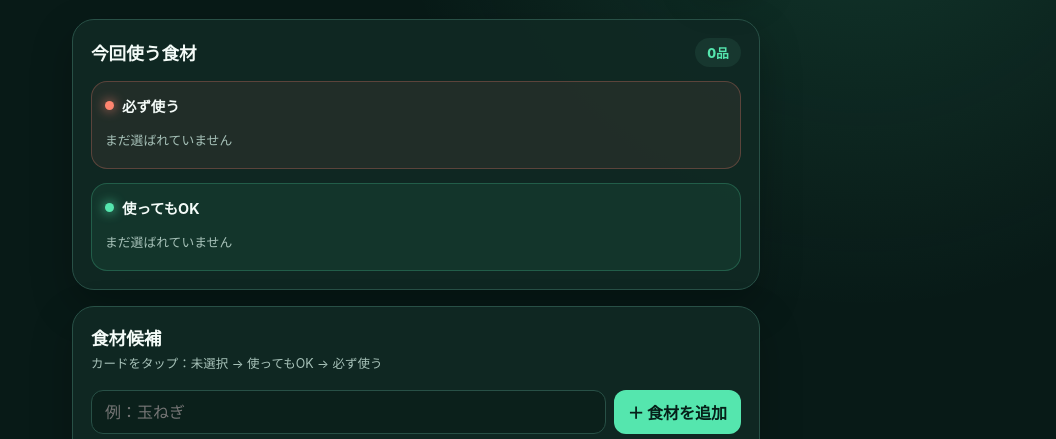
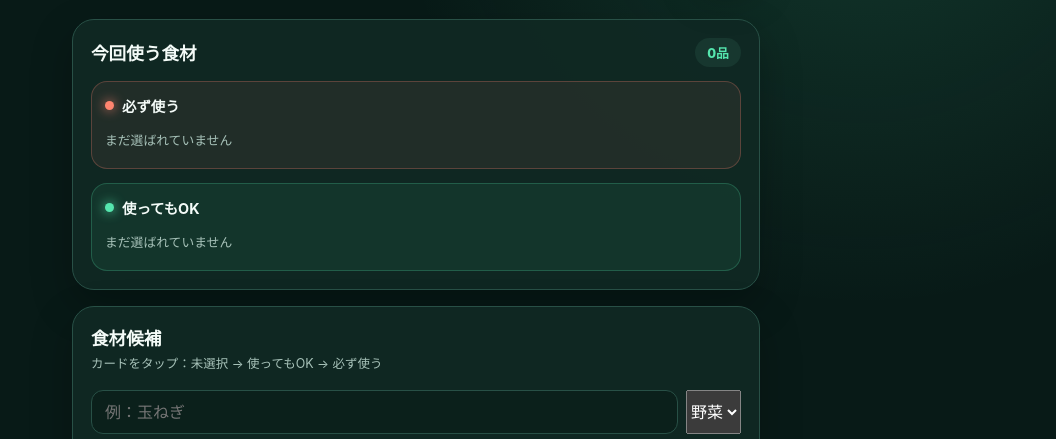
Before and after one commit to yuuuh26/fridge-ai-helper, a website with bundled scripts: page index.html in a window 1280 px wide. Shown: the part 125-564 px from the top of the page, without its empty margins (224-1280 px from the left). Built offline with nearby package versions, Linux system fonts and the light colour scheme.

Commit message:
Add ingredient category selector

```diff
--- a/index.html
+++ b/index.html
@@ -62,6 +62,13 @@
       <form id="add-form" class="add-form" autocomplete="off">
         <label class="sr-only" for="ingredient-name">追加する食材名</label>
         <input id="ingredient-name" name="ingredientName" type="text" maxlength="40" placeholder="例：玉ねぎ" required>
+        <label class="sr-only" for="ingredient-category">食材カテゴリ</label>
+        <select id="ingredient-category" name="ingredientCategory" class="category-add-select" aria-label="食材カテゴリ">
+          <option value="meat">肉</option>
+          <option value="fish">魚</option>
+          <option value="tofu">豆腐</option>
+          <option value="vegetable" selected>野菜</option>
+        </select>
         <button type="submit" class="add-button">＋ 食材を追加</button>
       </form>
 
```
